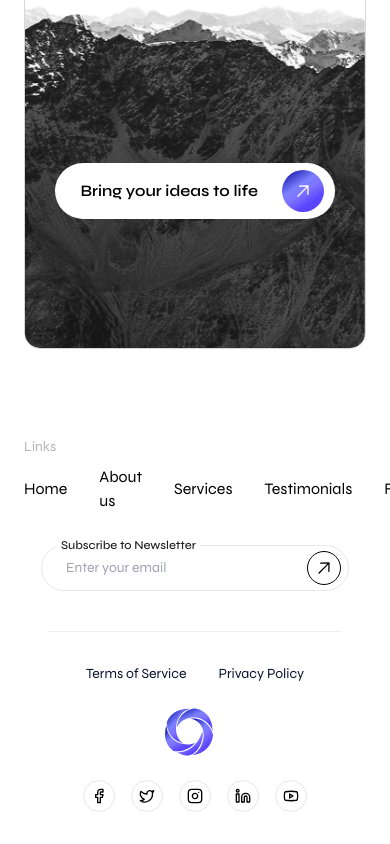
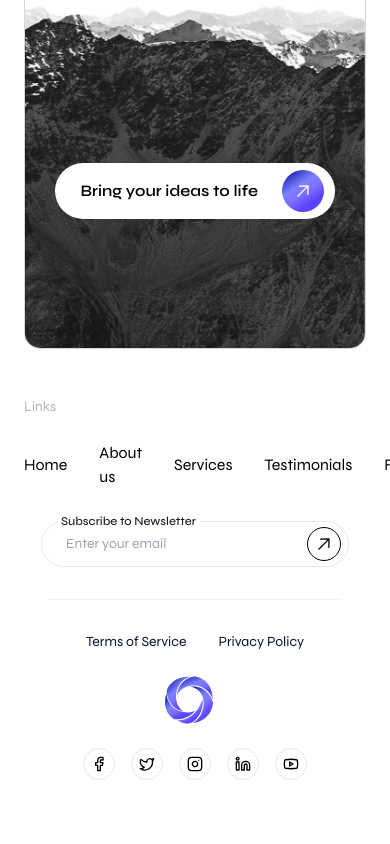
Before and after one commit to afnanahmadtariq/Devstract, a Next.js app: page / in a window 390 px wide. Shown: the part 4907-5751 px from the top of the page. After the commit the page ends 5719 px from the top, so only its background shows below. Built offline with nearby package versions, Linux system fonts and the light colour scheme.

Commit message:
Update footer.tsx

```diff
--- a/components/footer.tsx
+++ b/components/footer.tsx
@@ -43,13 +43,13 @@ export default function Footer() {
   return (
     <footer className="bg-white px-6 md:px-20 lg:px-40">
       {/* Top Section */}
-      <div className="px-0 md:px-6 py-10 md:py-16">
+      <div className="px-0 md:px-6 py-8 md:py-12">
         <div className="max-w-7xl mx-auto">
           <div className="grid grid-cols-1 lg:grid-cols-3 gap-8 md:gap-12">
             {/* Footer Links Columns (all in one col-span-2) */}
             <div className="lg:col-span-2 flex flex-row gap-8 items-center">
               <div className="flex flex-col items-start">
-                <h2 className="text-sm font-normal text-[#B4B4B4] mb-2">Links</h2>
+                <h2 className="text-sm font-normal text-[#B4B4B4] mb-6 -mt-8">Links</h2>
                 <div className="flex flex-row gap-8 items-center">
                   {footerLinks.map((heading) => (
                     <h3 key={heading} className="text-base font-normal text-black">{heading}</h3>
```
